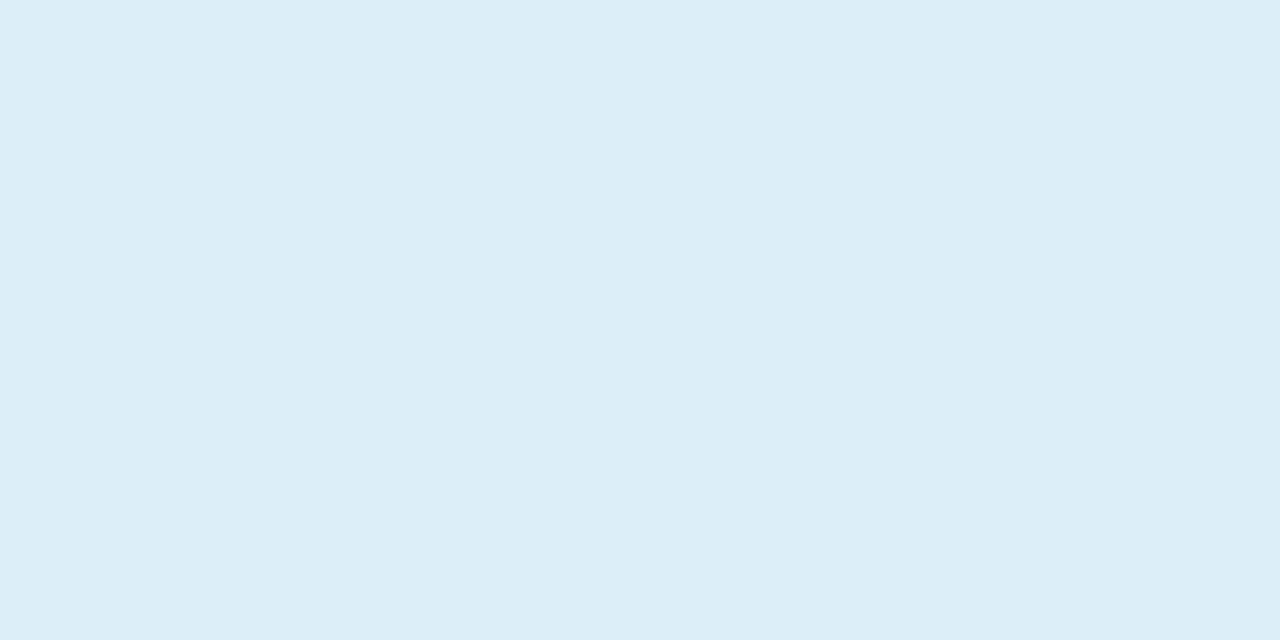
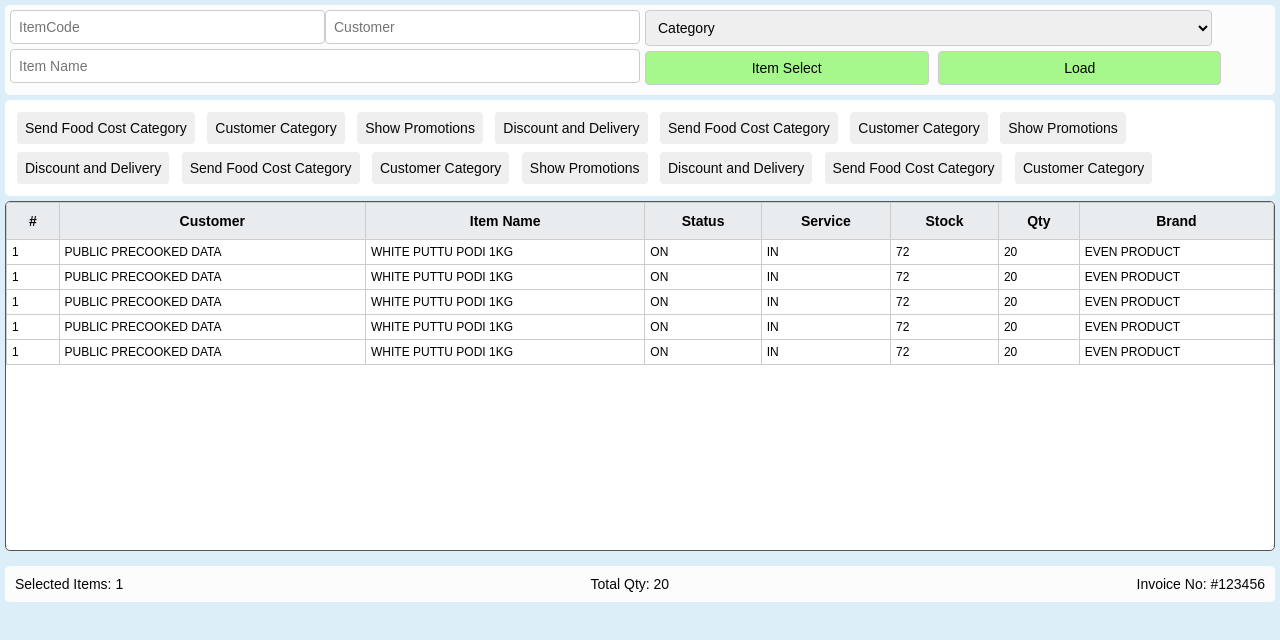
Before and after one commit to SHAHANAVC/Billingupdate, a plain HTML site: page itempage.html in a window 1280 px wide. Drawn offline with Linux system fonts and the light colour scheme.

Commit message:
fourth commit

```diff
--- a/itempage.css
+++ b/itempage.css
@@ -3,11 +3,141 @@
   padding: 0;
   box-sizing: border-box;
 }
+body {
+  font-family: Arial, sans-serif;
+  background: rgb(220, 239, 248);
+  margin: 0;
+  padding: 5px;
+}
 
-html,
-body {
-  height: 100%;
-  font-family: Arial, sans-serif;
-  background-color: rgb(220, 239, 248);
-  /* background-color: gray; */
+/* .container {
+      background: #fff;
+      padding: 10px;
+      border: 1px solid #ccc;
+      max-width: 1200px;
+      margin: auto;
+    } */
+
+.top {
+  /* display: grid; */
+  display: flex;
+  /* grid-template-columns: repeat(6, 1fr); */
+  /* gap: 10px; */
+  justify-content: space-between;
+  margin-bottom: 5px;
+  width: 100%;
+  background-color: #fdfcfc;
+  padding: 5px;
+  border-radius: 5px;
 }
+.top1 {
+  width: 100%;
+}
+.topserch {
+  display: flex;
+  margin-bottom: 5px;
+}
+.inputtop1 {
+  margin-left: 5px;
+  width: 90%;
+  padding: 8px;
+  font-size: 14px;
+  border: 1px solid #ccc;
+  border-radius: 4px;
+  margin-bottom: 5px;
+}
+.inputtop {
+  width: 100%;
+  padding: 8px;
+  font-size: 14px;
+  border: 1px solid #ccc;
+  border-radius: 4px;
+}
+
+.input {
+  /* select, button { */
+  padding: 8px;
+  margin-left: 5px;
+  margin-bottom: 5px;
+  font-size: 14px;
+  border: 1px solid #ccc;
+  border-radius: 4px;
+  width: 45%;
+  background-color: #a6f88d;
+}
+.btn-secondary {
+  padding: 8px;
+  font-size: 14px;
+  border: 1px solid #ccc;
+  border-radius: 4px;
+    color: #070707;
+  cursor: pointer;
+  border: none;
+}
+.btn {
+  background-color: #007bff;
+  color: #fff;
+  cursor: pointer;
+  border: none;
+}
+
+
+
+.filter-buttons {
+  margin-bottom: 5px;
+  background-color: #fff;
+  padding: 8px;
+  border-radius: 5px;
+}
+
+.filter-buttons button {
+  margin: 4px;
+}
+.filter-buttons button:hover{
+  background-color: #368121;
+  color: #fff;
+}
+
+table {
+  width: 100%;
+  border-collapse: collapse;
+  /* margin-top: 10px; */
+  background-color: #fff;
+  border-radius: 5px;
+}
+
+th {
+  padding: 10px;
+  border: 1px solid #ccc;
+  font-size: 14px;
+}
+td {
+  padding: 5px;
+  border: 1px solid #ccc;
+  font-size: 12px;
+}
+
+th {
+  position: sticky;
+  top: 0;
+  background-color: #e9ecef;
+  z-index: 1;
+}
+
+.footer {
+  display: flex;
+  justify-content: space-between;
+  margin-top: 15px;
+  font-size: 14px;
+  color: #050505;
+  background-color: #fdfcfc;
+  padding: 10px;
+  border-radius: 5px;
+}
+.tableDiv {
+  height: 350px;
+  border: 1px solid #555;
+  overflow-x: auto;
+  border-radius: 5px;
+  background-color: #fff;
+}
--- a/itempage.html
+++ b/itempage.html
@@ -1,12 +1,131 @@
 <!DOCTYPE html>
 <html lang="en">
 <head>
-    <meta charset="UTF-8">
-    <meta name="viewport" content="width=device-width, initial-scale=1.0">
-    <title>Document</title>
-    <link rel="stylesheet" href="itempage.css"/>
+  <meta charset="UTF-8" />
+  <meta name="viewport" content="width=device-width, initial-scale=1.0"/>
+  <title>Inventory Entry Page</title>
+ <Link rel="stylesheet" href="itempage.css"/>
 </head>
 <body>
 
+<div class="container">
+  <!-- Top Section -->
+  <div class="top">
+    <div class="top1">
+        <div class="topserch">
+        <input type="text"class="inputtop" placeholder="ItemCode"/>
+         <input type="text" class="inputtop" placeholder="Customer" />
+        </div>
+    <input type="text" class="inputtop" placeholder="Item Name" />
+
+    </div>
+    <div class="top1">
+    <select class="inputtop1">
+      <option>Category</option>
+    </select>
+    <!-- <button class="btn">Export</button> -->
+    <button class="input">Item Select</button>
+    <button class="input">Load</button>
+    </div>
+  </div>
+
+  <!-- Filter Buttons -->
+  <div class="filter-buttons">
+    <button class="btn-secondary">Send Food Cost Category</button>
+    <button class="btn-secondary">Customer Category</button>
+    <button class="btn-secondary">Show Promotions</button>
+    <button class="btn-secondary">Discount and Delivery</button>
+     <button class="btn-secondary">Send Food Cost Category</button>
+    <button class="btn-secondary">Customer Category</button>
+    <button class="btn-secondary">Show Promotions</button>
+    <button class="btn-secondary">Discount and Delivery</button>
+     <button class="btn-secondary">Send Food Cost Category</button>
+    <button class="btn-secondary">Customer Category</button>
+    <button class="btn-secondary">Show Promotions</button>
+    <button class="btn-secondary">Discount and Delivery</button>
+     <button class="btn-secondary">Send Food Cost Category</button>
+    <button class="btn-secondary">Customer Category</button>
+
+  </div>
+
+  <!-- Table Section -->
+   <div class="tableDiv">
+  <table>
+    <thead>
+      <tr>
+        <th>#</th>
+        <th>Customer</th>
+        <th>Item Name</th>
+        <th>Status</th>
+        <th>Service</th>
+        <th>Stock</th>
+        <th>Qty</th>
+        <th>Brand</th>
+      </tr>
+    </thead>
+    <tbody>
+      <tr>
+        <td>1</td>
+        <td>PUBLIC PRECOOKED DATA</td>
+        <td>WHITE PUTTU PODI 1KG</td>
+        <td>ON</td>
+        <td>IN</td>
+        <td>72</td>
+        <td>20</td>
+        <td>EVEN PRODUCT</td>
+      </tr>
+        <tr>
+        <td>1</td>
+        <td>PUBLIC PRECOOKED DATA</td>
+        <td>WHITE PUTTU PODI 1KG</td>
+        <td>ON</td>
+        <td>IN</td>
+        <td>72</td>
+        <td>20</td>
+        <td>EVEN PRODUCT</td>
+      </tr>
+        <tr>
+        <td>1</td>
+        <td>PUBLIC PRECOOKED DATA</td>
+        <td>WHITE PUTTU PODI 1KG</td>
+        <td>ON</td>
+        <td>IN</td>
+        <td>72</td>
+        <td>20</td>
+        <td>EVEN PRODUCT</td>
+      </tr>
+        <tr>
+        <td>1</td>
+        <td>PUBLIC PRECOOKED DATA</td>
+        <td>WHITE PUTTU PODI 1KG</td>
+        <td>ON</td>
+        <td>IN</td>
+        <td>72</td>
+        <td>20</td>
+        <td>EVEN PRODUCT</td>
+      </tr>
+        <tr>
+        <td>1</td>
+        <td>PUBLIC PRECOOKED DATA</td>
+        <td>WHITE PUTTU PODI 1KG</td>
+        <td>ON</td>
+        <td>IN</td>
+        <td>72</td>
+        <td>20</td>
+        <td>EVEN PRODUCT</td>
+      </tr>
+
+      <!-- Add more rows as needed -->
+    </tbody>
+  </table>
+</div>
+  <!-- Footer -->
+  <div class="footer">
+    <div>Selected Items: 1</div>
+    <div>Total Qty: 20</div>
+    <div>Invoice No: #123456</div>
+  </div>
+</div>
+
 </body>
 </html>
```
Also changed, not shown: index.html (+1 -1 lines).
